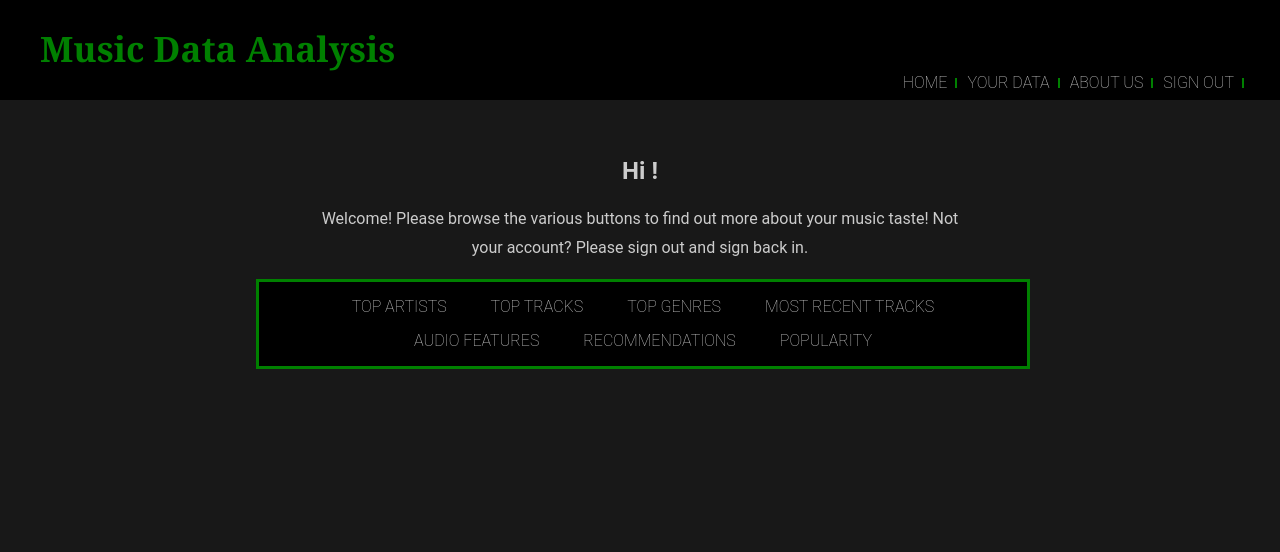
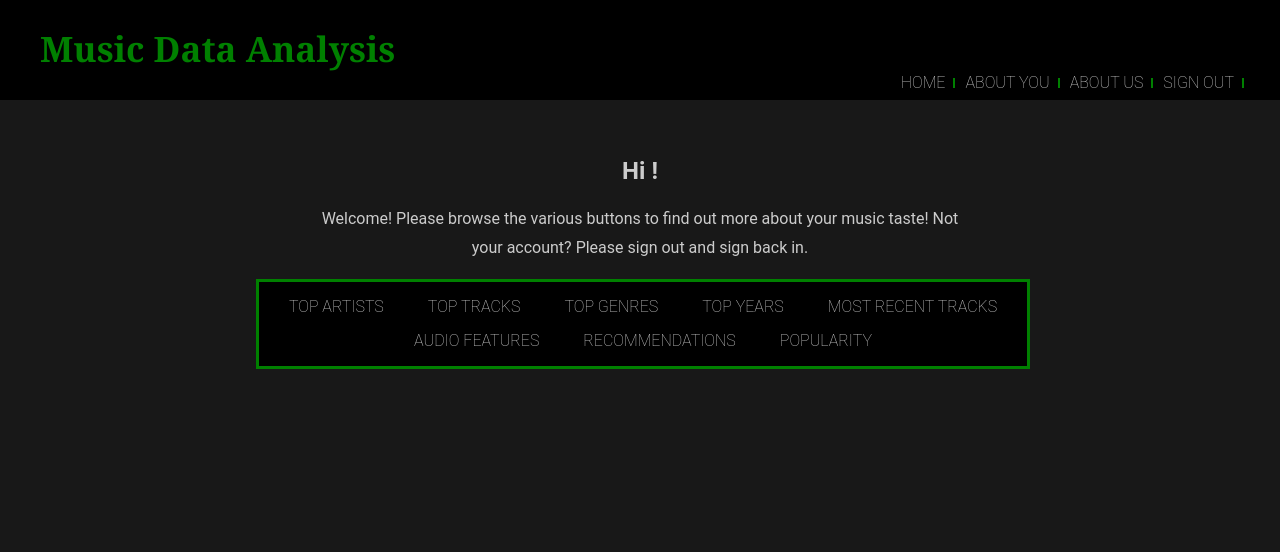
Before and after one commit to sheltoncarr/spotify_app, a Flask app: template templates/index.html in a window 1280 px wide. Shown: the top 552 px of the page. Run offline with Flask 3, Linux system fonts and the light colour scheme; the template is opened without the code that fills it, so the values that code supplies are empty.

Commit message:
Re-added Top Years section, changed Your Data to About You in base.html

```diff
--- a/app.py
+++ b/app.py
@@ -45,6 +45,7 @@
 from src import recently_played_tracks
 from src import popularity
 from src import top_genres
+from src import top_years
 
 # load_dotenv()
 
@@ -170,6 +171,23 @@
     return render_template('index.html', tables=tables, user_name=user_name, dataEvent=title)
 
 
+@app.route('/top_years')
+def get_top_years():
+
+    df1 = top_years.get_top_years_short_term_df(spotify)
+    df2 = top_years.get_top_years_medium_term_df(spotify)
+    df3 = top_years.get_top_years_long_term_df(spotify)
+    title = 'Your Top Years:'
+
+    tables = [
+        {'title': 'Short Term (Last 4 Weeks)', 'data': df1, 'id':'table1'},
+        {'title': 'Medium Term (Last 6 Months)', 'data': df2,'id':'table2'},
+        {'title': 'Long Term (Last Several Years)', 'data': df3,'id':'table3'},
+    ]
+
+    return render_template('index.html', tables=tables, user_name=user_name, dataEvent=title)
+
+
 @app.route('/audio_features')
 def get_features():
 
--- a/templates/base.html
+++ b/templates/base.html
@@ -27,7 +27,7 @@
                         <li><a href="/" target="_self"
                             rel="follow">Home</a></li>
                         <li><a href="/your_data" target="_self"
-                            rel="follow">Your Data</a></li>
+                            rel="follow">About You</a></li>
                         <li><a href="/about_us" target="_self"
                             rel="follow">About Us</a></li>
                         <li><a href="/sign_out">Sign Out<a/>
--- a/templates/index.html
+++ b/templates/index.html
@@ -27,6 +27,7 @@
                         <li><a href="/top_artists" target="_self" rel="follow">Top Artists</a></li>
                         <li><a href="/top_tracks" target="_self" rel="follow">Top Tracks</a></li>
                         <li><a href="/top_genres" target="_self" rel="follow">Top Genres</a></li>
+                        <li><a href="/top_years" target="_self" rel="follow">Top Years</a></li>
                         <li><a href="/most_recent_tracks" target="_self" rel="follow">Most Recent Tracks</a></li>
                         <li><a href="/audio_features" target="_self" rel="follow">Audio Features</a></li>
                         <li><a href="/recommendations" target="_self" rel="follow">Recommendations</a></li>
```
Also changed, not shown: 1 other file.
